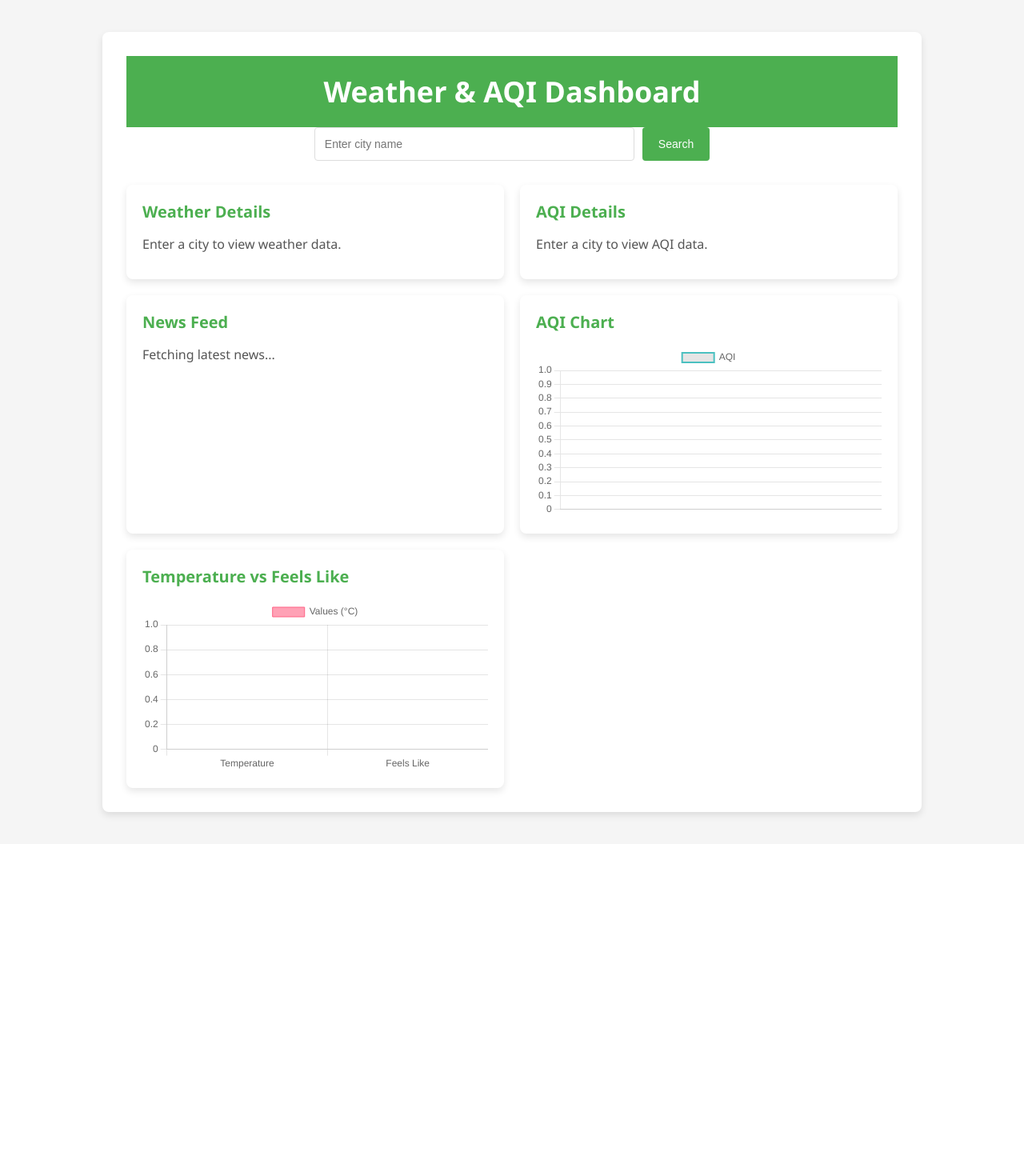
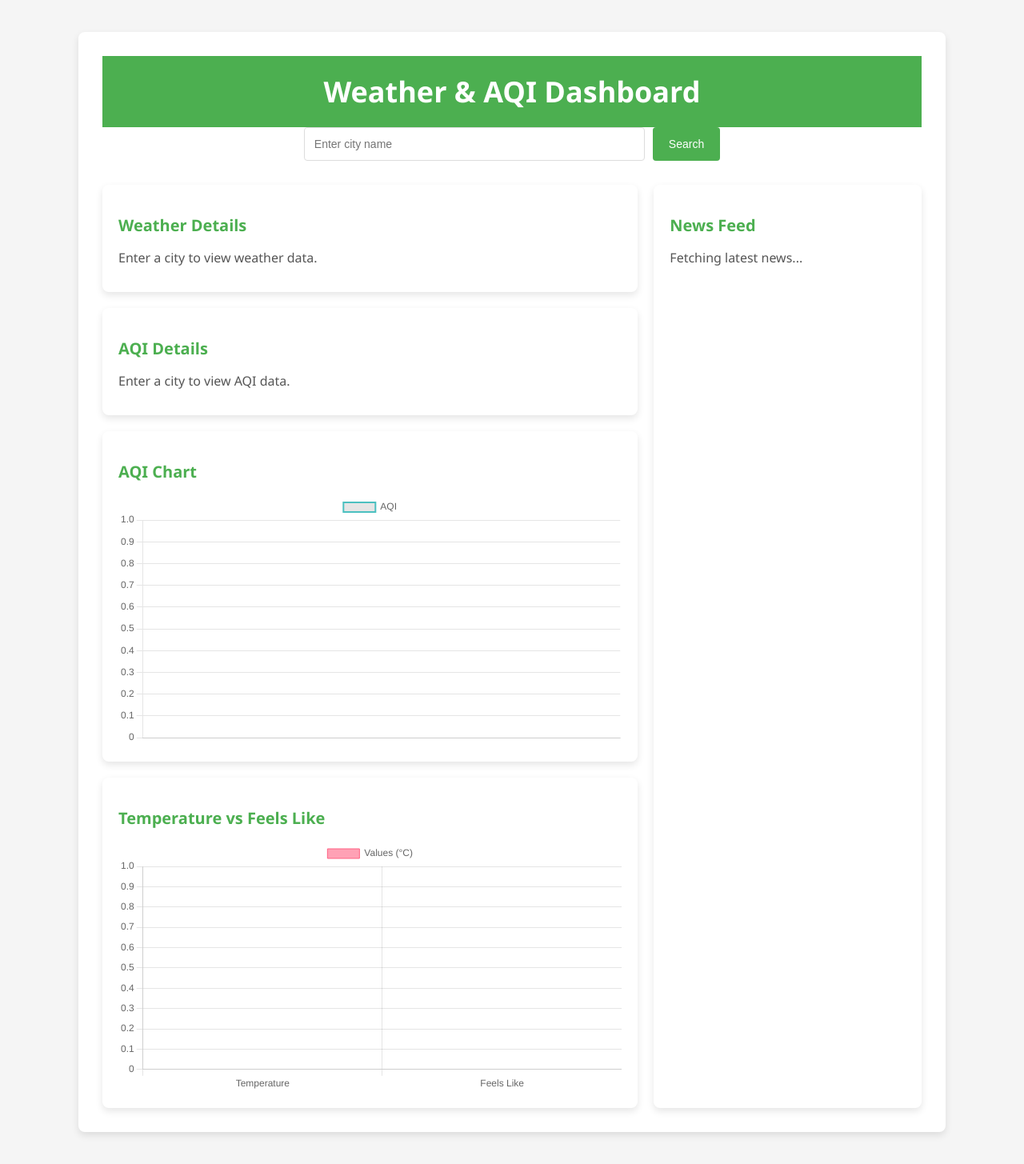
Before and after one commit to rajashekarbumandla/Weather_and_Airquality-Monitoring-Application, a Flask app: page /home in a window 1280 px wide. Shown: the part 99-1554 px from the top of the page at 80% size. Before the commit the page ends 1124 px from the top, so only its background shows below. Run offline with Flask 3, Linux system fonts and the light colour scheme; the visitor is signed in with stand-in values (Sample User, id 1).

Commit message:
home.html

```diff
--- a/templates/home.html
+++ b/templates/home.html
@@ -6,12 +6,6 @@
     <title>Weather & AQI Dashboard</title>
     <script src="https://cdn.jsdelivr.net/npm/chart.js"></script>
     <style>
-        * {
-            box-sizing: border-box;
-            margin: 0;
-            padding: 0;
-        }
-
         /* General body styling */
         body {
             font-family: 'Segoe UI', Tahoma, Geneva, Verdana, sans-serif;
@@ -117,8 +111,33 @@ nav {
         /* Grid layout */
         .grid {
             display: grid;
-    grid-template-columns: repeat(auto-fit, minmax(320px, 1fr));
+            grid-template-areas:
+                "weather-details news-feed"
+                "aqi-details news-feed"
+                "aqi-chart news-feed"
+                "temp-bar-chart news-feed";
+            grid-template-columns: 2fr 1fr;
             gap: 20px;
+        }
+
+        #weather-details {
+            grid-area: weather-details;
+        }
+
+        #aqi-details {
+            grid-area: aqi-details;
+        }
+
+        #news-feed {
+            grid-area: news-feed;
+        }
+
+        #aqi-chart {
+            grid-area: aqi-chart;
+        }
+
+        #temp-bar-chart {
+            grid-area: temp-bar-chart;
         }
 
         /* Card styling */
@@ -173,12 +192,29 @@ footer {
             font-size: 14px;
         }
 
+        /* Responsive styling */
         @media (max-width: 768px) {
             .container {
                 width: 90%;
             }
+            .grid {
+                grid-template-areas:
+                    "weather-details"
+                    "aqi-details"
+                    "news-feed"
+                    "aqi-chart"
+                    "temp-bar-chart";
+                grid-template-columns: 1fr;
+            }
         }
 
+        /* News Feed Image Styling */
+        #news-feed img {
+            width: 100%;
+            height: auto;
+            margin-bottom: 10px;
+            border-radius: 8px;
+        }
     </style>
 </head>
 <body>
@@ -325,7 +361,10 @@ footer {
 
                 if (newsResponse.ok) {
                     newsInfo.innerHTML = newsData.articles.map(article => `
+                        <div>
+                            ${article.image ? `<img src="${article.image}" alt="News Image" style="width: 100%; height: auto; margin-bottom: 10px;">` : ''}
                             <p><a href="${article.link}" target="_blank">${article.title}</a></p>
+                        </div>
                     `).join('');
                 } else {
                     newsInfo.innerHTML = `<p>${newsData.error}</p>`;
```
Lines whose indentation alone changed are shown as unchanged.
